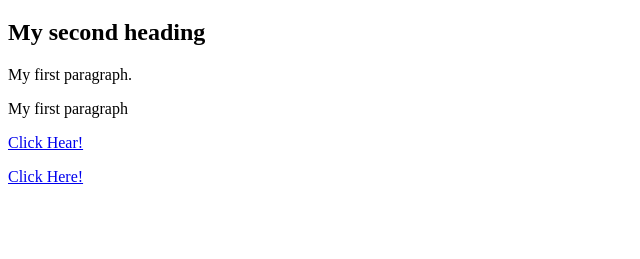
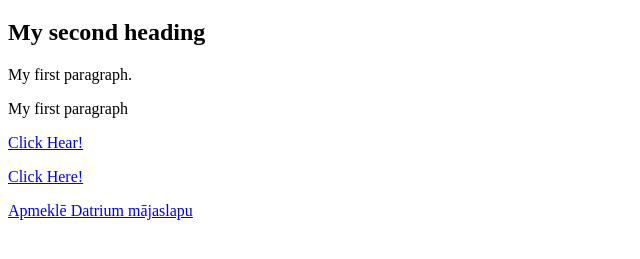
Before and after one commit to samanta-123/my-first-webpage, a plain HTML site: page index.html in a window 1280 px wide. Shown: the part 61-320 px from the top of the page, without its empty margins (0-640 px from the left). Drawn offline with Linux system fonts and the light colour scheme.

Commit message:
Second link is added

```diff
--- a/index.html
+++ b/index.html
@@ -9,6 +9,7 @@
   <p>My first paragraph</p>
   <p><a href="button.html">Click Hear!</a></p
     <p><a href="button.html">Click Here!</a></p>
+  <p><a  href="https://datorium.eu">Apmeklē Datrium mājaslapu</a></p>
 
 
 </body>
```
